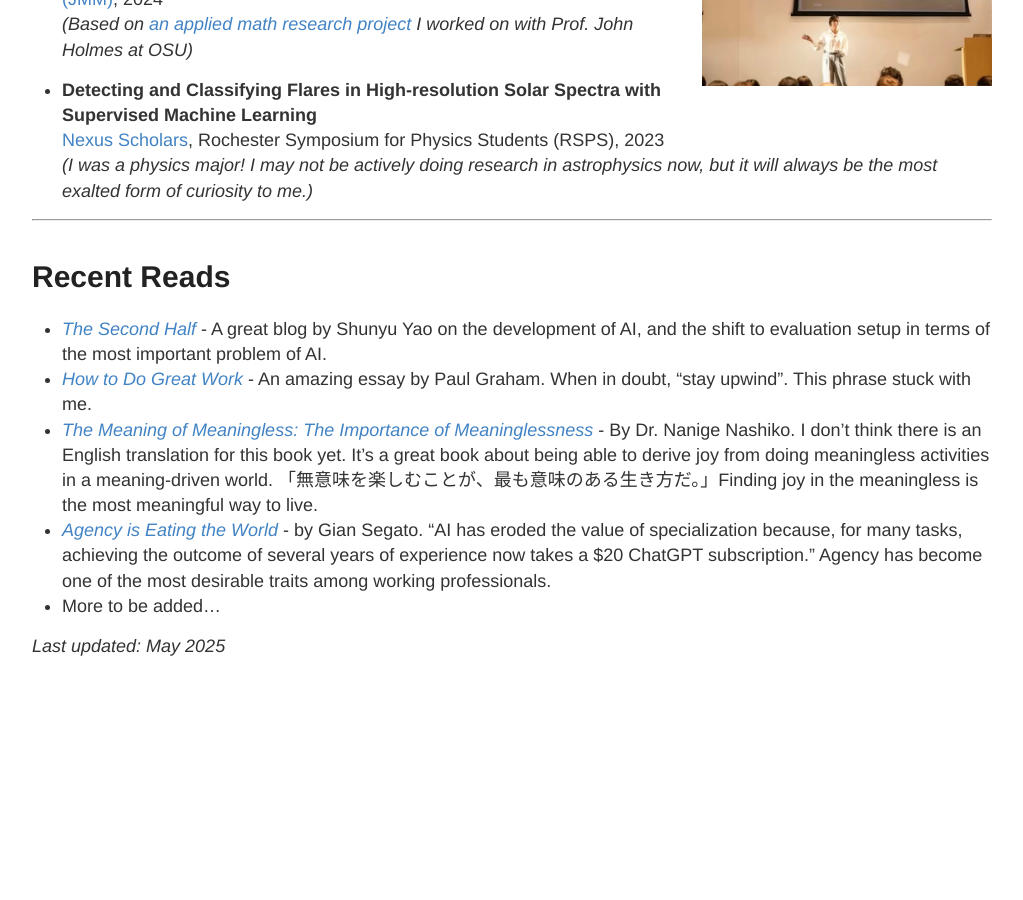
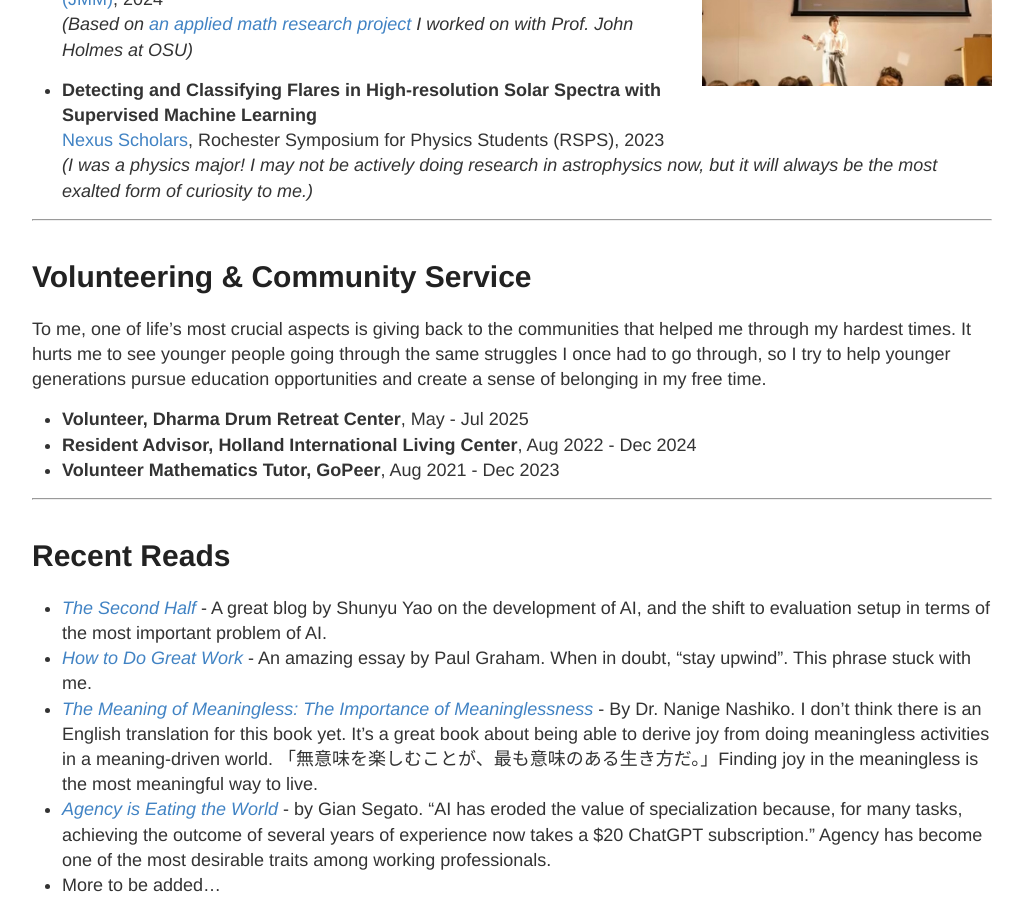
Before and after one commit to nicolehao34/nicolehao34.github.io, a Jekyll site: the page built from index.md, in a window 1280 px wide and 900 px high, scrolled down 2241 px. Shown: the whole window, without its empty margins (128-1151 px from the left). Built offline with Jekyll 4.4.1, drawn with Linux system fonts in a browser that asks for light colours; before the commit the page ends 2915 px from its top, so only the background shows below that.

Commit message:
Update index.md

```diff
--- a/index.md
+++ b/index.md
@@ -50,7 +50,7 @@ An AI-powered sales search & outreach platform for targeted B2B leads based on y
 I was selected to work at the [Cornell AI Innovation lab](https://it.cornell.edu/ai-innovation-lab). I was involved in different projects building RAG-based AI agents that improve productivity and give AI-generated second-opinions at the Cornell Agricultural and Life Sciences School and the Cornell Vet School.
 
 
----
+------
 
 # Talks & Presentations
 I LOVE pitching and giving speeches! Nothing excites me more than getting on stage in front of a crowd and presenting an exciting idea, product, or research findings.
@@ -70,7 +70,14 @@ I LOVE pitching and giving speeches! Nothing excites me more than getting on sta
   <!-- <img style="float:right; padding-left:10px" src="images/Nexus.jpg" width="300" alt="Nicole Hao presenting at RSPS">   -->
 
 
+------
 
+# Volunteering & Community Service
+To me, one of life's most crucial aspects is giving back to the communities that helped me through my hardest times. It hurts me to see younger people going through the same struggles I once had to go through, so I try to help younger generations pursue education opportunities and create a sense of belonging in my free time.
+
+- **Volunteer, Dharma Drum Retreat Center**, May - Jul 2025
+- **Resident Advisor, Holland International Living Center**, Aug 2022 - Dec 2024
+- **Volunteer Mathematics Tutor, GoPeer**, Aug 2021 - Dec 2023
 
 ------
 
```
